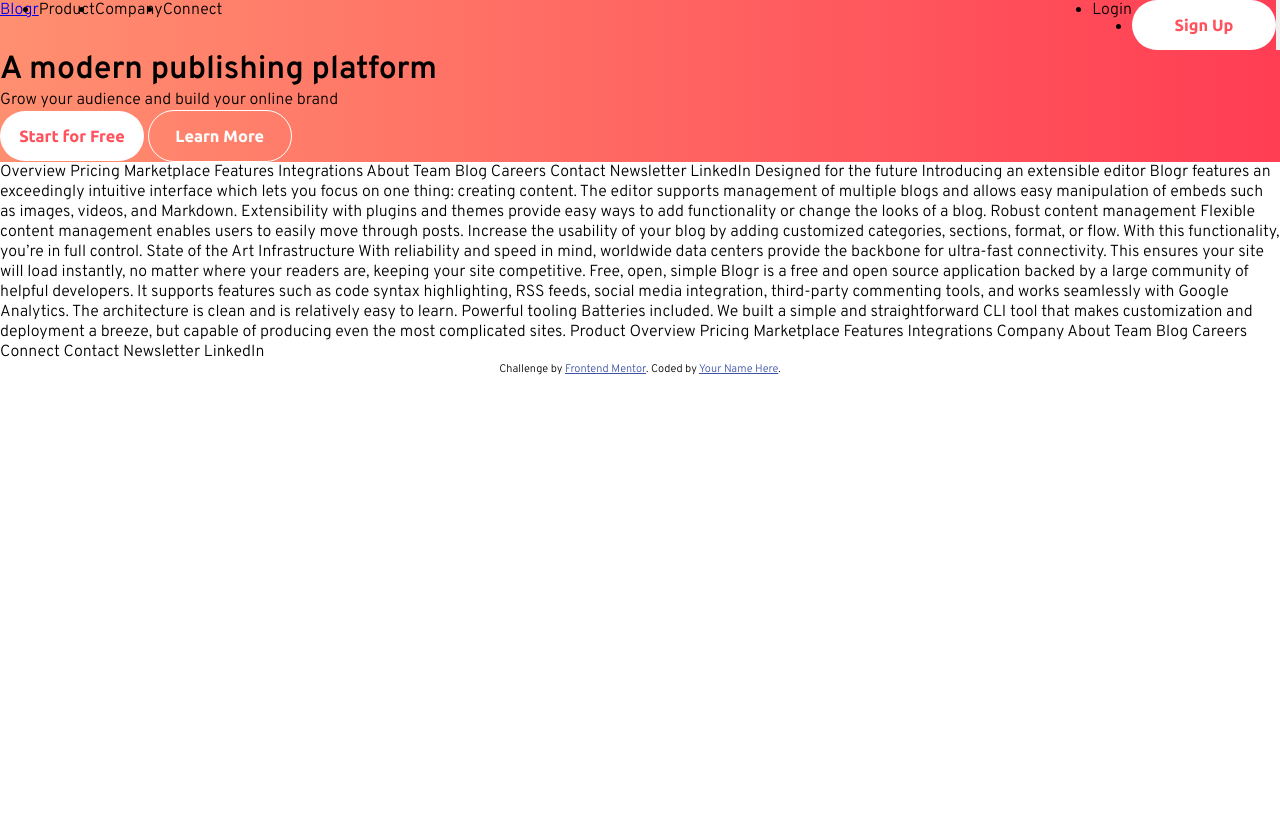
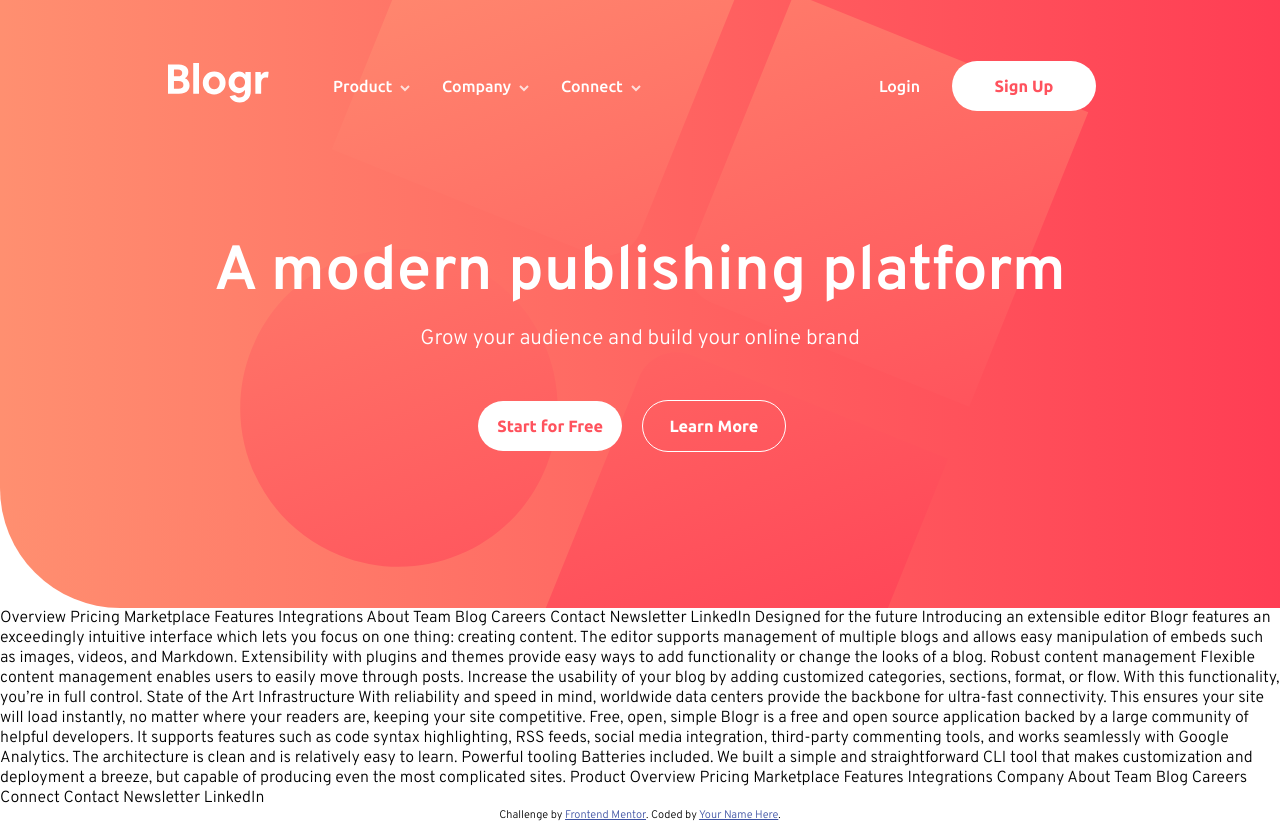
Before and after one commit to TimMartin13-Frontend-Mentor/blogr-landing-page, a website: page index.html in a window 1280 px wide. Before the commit the page ends 800 px from the top, so only its background shows below. Drawn offline with Linux system fonts and the light colour scheme.

Commit message:
Positioned the header copy and played around with the blob

```diff
--- a/index.html
+++ b/index.html
@@ -16,14 +16,16 @@
 </head>
 <body>
   <header class="hero-image">
+    <div class="intro-blob"></div>
+    <!-- <img src="./images/bg-pattern-intro-desktop.svg" class="intro-blob" alt="Intro blob"> -->
     <nav id="navbar">
-      <a href="#" class="logo">Blogr</a>
+      <a href="#" class="logo"><img src="./images/logo.svg" alt="Blogr logo"></a>
       <div class="nav-list">
         <ul class="menu">
           <div class="menu-left">
-            <li>Product</li>
-            <li>Company</li>
-            <li>Connect</li>
+            <li>Product&ensp;<img src="./images/icon-arrow-light.svg"></li>
+            <li>Company&ensp;<img src="./images/icon-arrow-light.svg"></li>
+            <li>Connect&ensp;<img src="./images/icon-arrow-light.svg"></li>
           </div>
           <div class="menu-right">
             <li>Login</li>
@@ -31,15 +33,15 @@
           </div>
         </ul>
       </div>
-      <button class="hamburger">
+      <!-- <button class="hamburger">
         <span></span>
         <span></span>
         <span></span>
-      </button>
+      </button> -->
     </nav>
-    <div>
-      <h1>A modern publishing platform</h1>
-      <p>Grow your audience and build your online brand</p>
+    <div class="hero-copy">
+      <h1 class="title">A modern publishing platform</h1>
+      <p class="description">Grow your audience and build your online brand</p>
       <div class="button-container">
         <button class="highlight-btn solid">Start for Free</button>
         <button class="highlight-btn outline">Learn More</button>
--- a/sass/abstracts/_fonts.scss
+++ b/sass/abstracts/_fonts.scss
@@ -8,20 +8,26 @@ body {
   font-size: 16px;
 }
 
+li {
+  font-family: $ubuntu;
+  font-size: 1rem;
+  font-weight: 500;
+}
+
 .highlight-btn {
   font-family: $ubuntu;
   font-size: 1.02rem;
   font-weight: 700;
 }
-// .title {
-//   font-size: 0.7rem;
-//   text-transform: uppercase;
-//   letter-spacing: 0.2rem;
-// }
 
-// .advice {
-//   font-size: 1.5rem;
-// }
+.title {
+  font-size: 3.9rem;
+  font-weight: 600;
+}
+
+.description {
+  font-size: 1.3rem;
+}
 
 // @media (min-width: 600px){
 //   .title {
--- a/sass/components/_button.scss
+++ b/sass/components/_button.scss
@@ -3,6 +3,7 @@
 
 .highlight-btn {
   width: 9rem;
+  margin-right: 1rem;
   padding: 1rem;
   border-radius: 2rem;
   border-style: none;
--- a/sass/components/_hero.scss
+++ b/sass/components/_hero.scss
@@ -2,5 +2,36 @@
 @use "./../abstracts/__abstracts-dir" as ab;
 
 .hero-image {
-  background-image: linear-gradient(to right, ab.$very-light-red, ab.$light-red);
+  position: relative;
+  // background-image: linear-gradient(to right, ab.$very-light-red, ab.$light-red);
+  background: url("./../images/bg-pattern-intro-desktop.svg") no-repeat center, linear-gradient(to right, ab.$very-light-red, ab.$light-red);
+  background-size: cover;
+  height: 38rem;
+  border-radius: 0 0 0 120px;
+  z-index: 0;
 }
+
+// .intro-blob {
+//   position: absolute;
+//   // background-image: url("./../../images/bg-pattern-intro-desktop.svg");
+//   // top: -87rem;
+//   // left: -32rem;
+//   width: 100%;
+//   height: 100%;
+//   z-index: -1;
+//   border: 1px solid green;
+// }
+
+.hero-copy {
+  padding: 3.9rem 0;
+  text-align: center;
+  color: ab.$white;
+}
+
+.title {
+  padding-bottom: 0.8rem;
+}
+
+.description {
+  padding-bottom: 3rem;
+}
--- a/sass/components/_navbar.scss
+++ b/sass/components/_navbar.scss
@@ -7,14 +7,29 @@
 .menu-right {
   display: flex;
   flex-direction: row;
+  align-items: center;
 }
 
-#navbar, .nav-list {
+#navbar {
+  justify-content: center;
+}
+
+.nav-list {
   width: 100%;
 }
 
 .menu {
   justify-content: space-between;
+}
+
+.logo, li {
+  list-style: none;
+  color: ab.$white;
+  padding: 0 1rem;
+}
+
+.logo {
+  padding-right: 3rem;
 }
 
 // .card {
--- a/sass/layout/_main_layout.scss
+++ b/sass/layout/_main_layout.scss
@@ -1,10 +1,9 @@
 // Abstracts
 @use "./../abstracts/__abstracts-dir" as ab;
 
-// body {
-//   min-width: 340px;
-//   background-color: ab.$dark-blue;
-// }
+#navbar {
+  padding: 3.8rem 9.5rem;
+}
 
 // .card {
 //   margin: 7.5rem 1rem 0 1rem;
```
Also changed, not shown: styles/style.css, 1 other file.
